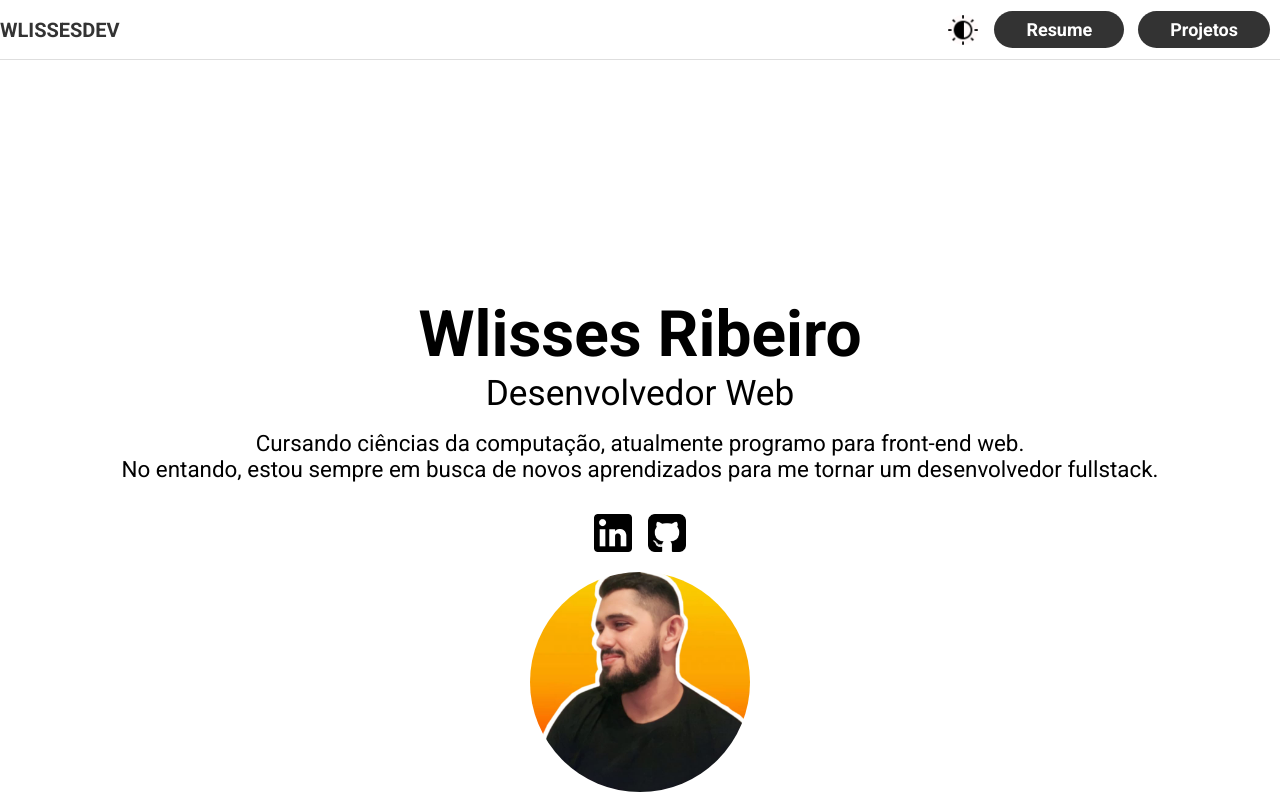
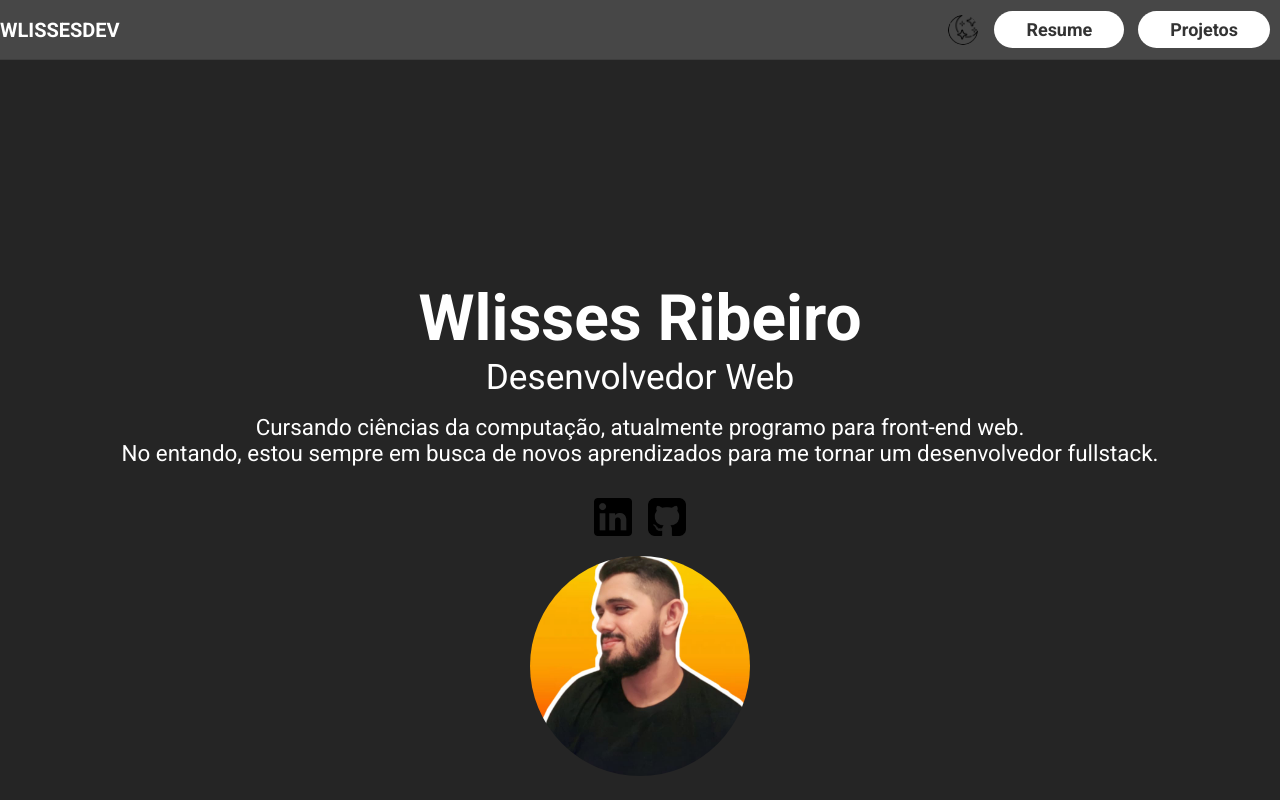
Before and after one commit to wlissisDev/Portifolio, a plain HTML site: page index.html in a window 1280 px wide. Both pictures are taken after a click on the button 963 px from the left and 29 px from the top of the page. Shown: the top 800 px of the page. Drawn offline with Linux system fonts and the light colour scheme; files whose address does not match are found by name.

Commit message:
tema dark

```diff
--- a/index.html
+++ b/index.html
@@ -16,10 +16,10 @@
 <body>
     <div class="container">
         <!-- NAVE -->
-        <nav class="nav">
+        <nav class="nav ">
             <a id="logo" href="#home">WLISSESDEV</a>
             <div class="nav-item">
-                <button id="tema" type="button"><img src="./images/tema.png" alt="Tema"></button>
+                <button id="tema" type="button"><img id="imageTema" src="./images/tema.png" alt="Tema"></button>
                 <div>
                     <a href="#resume">Resume</a>
                     <a href="#projetos">Projetos</a>
@@ -77,6 +77,10 @@
                         <h2>Git</h2>
                         <img src="./images/git.png" alt="">
                     </li>
+                    <li class="tecnologia">
+                        <h2>NodeJS</h2>
+                        <img src="./images/node.png" alt="">
+                    </li>
                 </ul>
             </div>
         </section>
--- a/main.js
+++ b/main.js
@@ -1,30 +1,22 @@
-// const listaProjetos = document.querySelector(".lista-projetos");
+const container = document.querySelector(".container");
+const nav = container.querySelector(".nav");
+const temaBtn = nav.querySelector("#tema");
+const imgTema = temaBtn.querySelector("#imageTema")
 
-// function createProjeto(pathImage) {
-//   const li = document.createElement("li");
-//   const a = document.createElement("a");
+console.log(nav, container, imgTema);
 
-//   li.style = `
-//   width: 300px;
-//   height: 300px;
-//   background: url("images/projetosimage/projeto0${pathImage}.png") no-repeat;
-//   background-size: 450px;
-//   background-position: center;
-//   `;
+let dark = true
 
-//   a.innerHTML = "VER";
-//   a.setAttribute("href", "#");
-//   li.appendChild(a);
-//   li.classList.add("projeto");
+temaBtn.addEventListener("click", () => {
+    container.classList.toggle('dark',dark )
+    nav.classList.toggle('dark-nav',dark)
 
-//   listaProjetos.appendChild(li);
-// }
+    if(imgTema.getAttribute('src') == './images/tema.png'){
+        imgTema.setAttribute('src', './images/lua.png')
+    }
+    else if (imgTema.getAttribute('src') == './images/lua.png'){
+        imgTema.setAttribute('src', './images/tema.png')
+    }
 
-// // createProjeto(1)
-// function addProjetos() {
-//   for (let i = 1; i <= 2; i++) {
-//     createProjeto(i);
-//   }
-// }
-
-// addProjetos();
+    dark = !dark;
+});
--- a/styles.css
+++ b/styles.css
@@ -85,7 +85,7 @@ body {
 
 .home {
     height: 120vh;
-    margin-top: 4rem;
+    margin-top: 3rem;
     padding: 1rem;
     display: flex;
     flex-direction: column;
@@ -280,3 +280,32 @@ body {
         font-size: 1.2rem;
     }
 }
+
+
+.dark{
+    background-color: rgb(37, 37, 37);
+    color: #fff;
+}
+
+.dark img{
+    /* background:transparent; */
+}
+
+.dark-nav {
+    background-color: rgb(71, 71, 71);
+    color: #fff;
+}
+
+.dark-nav #logo{
+    background-color: transparent;
+    color: #fff ;
+}
+
+.dark-nav #tema img{
+    background: transparent;
+}
+
+.dark-nav a{
+    background-color: #fff;
+    color: #333;
+}
```
Also changed, not shown: images/node.png (added).
